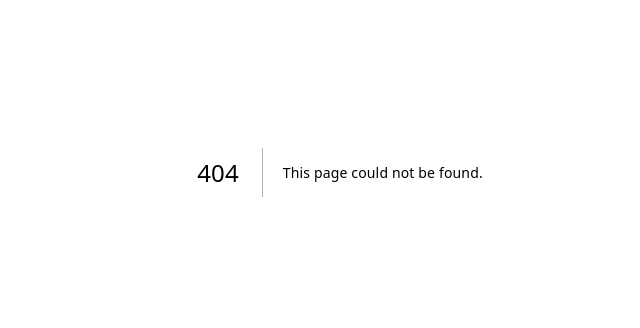
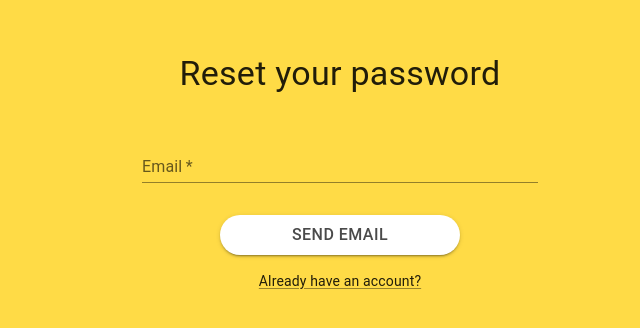
Before and after one commit to kyoko-nr/english-diary-next, a Next.js app: page /signin/reset in a window 1280 px wide. Before the commit this address had no page. Shown: the part 228-556 px from the top of the page, without its empty margins (300-940 px from the left). Built offline with nearby package versions, Linux system fonts and the light colour scheme.

Commit message:
(wip) add sign-in/sign-up pages

```diff
--- a/app/globals.css
+++ b/app/globals.css
@@ -1,26 +1,135 @@
-/* @import "tailwindcss";
-
-:root {
-  --background: #ffffff;
-  --foreground: #171717;
+/* Base (from index.scss) */
+body {
+  margin: 0;
+  font-family: "Roboto", "Helvetica", "Arial", sans-serif;
+  -webkit-font-smoothing: antialiased;
+  -moz-osx-font-smoothing: grayscale;
 }
 
-@theme inline {
-  --color-background: var(--background);
-  --color-foreground: var(--foreground);
-  --font-sans: var(--font-geist-sans);
-  --font-mono: var(--font-geist-mono);
+code {
+  font-family:
+    source-code-pro, Menlo, Monaco, Consolas, "Courier New", monospace;
 }
 
-@media (prefers-color-scheme: dark) {
-  :root {
-    --background: #0a0a0a;
-    --foreground: #ededed;
+/* Spacers (from modules/_spacing.scss) */
+.spacer-8 {
+  height: 8px;
+  width: 100%;
+}
+.spacer-16 {
+  height: 16px;
+  width: 100%;
+}
+.spacer-24 {
+  height: 24px;
+  width: 100%;
+}
+.spacer-32 {
+  height: 32px;
+  width: 100%;
+}
+.spacer-40 {
+  height: 40px;
+  width: 100%;
+}
+.spacer-64 {
+  height: 64px;
+  width: 100%;
+}
+
+/* Base and utilities (from breakpoints/_base.scss) */
+body {
+  font-size: 14px;
+}
+
+/* Original styles targeted body #root; Next.js doesn't use #root. */
+/* Keep original selectors for reference and add flattened equivalents. */
+body #root {
+  color: #4a4a4a;
+}
+
+body #root .MuiButton-containedSecondary,
+body #root .grey-text {
+  color: #4a4a4a;
+}
+
+/* Flattened equivalents */
+.MuiButton-containedSecondary,
+.grey-text {
+  color: #4a4a4a;
+}
+
+body #root .main-logo {
+  color: #4a4a4a;
+  font-family: Pacifico, cursive;
+}
+
+/* Flattened equivalent */
+.main-logo {
+  color: #4a4a4a;
+  font-family: Pacifico, cursive;
+}
+
+.content {
+  padding: 96px 8px 40px 8px;
+}
+
+.full-window {
+  height: 100vh;
+  min-height: 600px;
+  width: 100vw;
+  display: flex;
+}
+
+.bg-yellow {
+  background-color: #ffdb46;
+}
+
+.synonyms .each {
+  position: relative;
+}
+
+.synonyms .each:not(:last-child)::before {
+  content: "/";
+  position: absolute;
+  right: -8px;
+  padding: 4px;
+}
+
+.sweet-loading {
+  display: flex;
+  justify-content: center;
+  align-items: center;
+  z-index: 1200;
+  height: 100vh;
+  width: 100vw;
+  background: rgba(0, 0, 0, 0.1);
+  position: fixed;
+  transition: opacity 0.3s ease;
+}
+
+.sweet-loading.inactive {
+  opacity: 0;
+  pointer-events: none;
+}
+
+/* Breakpoints (from _max959.scss, _max599.scss) */
+@media (max-width: 959px) {
+  #canvas-container > .canvas {
+    height: 120px;
+    width: 100%;
+  }
+  h4.MuiTypography-h4 {
+    font-size: 1.6rem;
+  }
+  .archivelist-container {
+    padding: 0 8px;
+    margin-top: 60px;
   }
 }
 
-body {
-  background: var(--background);
-  color: var(--foreground);
-  font-family: Arial, Helvetica, sans-serif;
-} */
+@media (max-width: 599px) {
+  .content {
+    padding-top: 84px;
+  }
+}
--- /dev/null
+++ b/app/signin/reset/page.tsx
@@ -0,0 +1,10 @@
+"use client";
+
+import { FC } from "react";
+import { ResetForm } from "@/features/signin/ResetForm";
+
+const ResetPage: FC = () => {
+  return <ResetForm />;
+};
+
+export default ResetPage;
--- /dev/null
+++ b/features/signin/ResetForm.tsx
@@ -0,0 +1,64 @@
+"use client";
+
+import { useForm } from "react-hook-form";
+import * as yup from "yup";
+import { FC, memo } from "react";
+import {
+  PlaneButton,
+  Label,
+  XsColumnGridContainer,
+  TextInputStandard,
+  SimpleLink,
+  BaseFrame,
+} from "@/shared";
+import { useRouter } from "next/navigation";
+
+const schema = yup.object().shape({
+  email: yup.string().label("Email").required().email(),
+});
+
+interface IFormInput {
+  email: string;
+}
+
+const ResetFormComponent: FC = () => {
+  // const dispatch = useDispatch()
+  const { control, handleSubmit } = useForm<IFormInput>({
+    // resolver: yupResolver(schema),
+  });
+
+  const router = useRouter();
+
+  const onSubmit = (data: IFormInput) => {
+    // dispatch(changeLoadingState(true))
+    // dispatch(resetPassword(data.email))
+    console.info("reset submit", data);
+  };
+
+  return (
+    <BaseFrame>
+      <Label label={"Reset your password"} variant={"h4"} align={"center"} />
+      <div className={"spacer-40"} />
+      <XsColumnGridContainer>
+        <TextInputStandard<IFormInput>
+          name={"email"}
+          control={control}
+          label={"Email"}
+          type={"email"}
+          required
+        />
+      </XsColumnGridContainer>
+      <div className={"spacer-32"} />
+      <PlaneButton label={"send email"} onClick={handleSubmit(onSubmit)} />
+      <div className={"spacer-16"} />
+      <SimpleLink
+        label={"Already have an account?"}
+        onClick={() => router.push("/signin")}
+        color={"textPrimary"}
+        variant={"body2"}
+      />
+    </BaseFrame>
+  );
+};
+
+export const ResetForm = memo(ResetFormComponent);
```
Also changed, not shown: app/signin/page.tsx (added, +10 -0 lines), app/signin/sent/page.tsx (added, +10 -0 lines), app/signup/page.tsx (+2 -14 lines), features/signin/EmailSend.tsx (added, +30 -0 lines), features/signin/Signin.tsx (added, +16 -0 lines), features/signin/SigninForm.tsx (added, +77 -0 lines), 1 other file (tests, documents, lock files or other folders).
